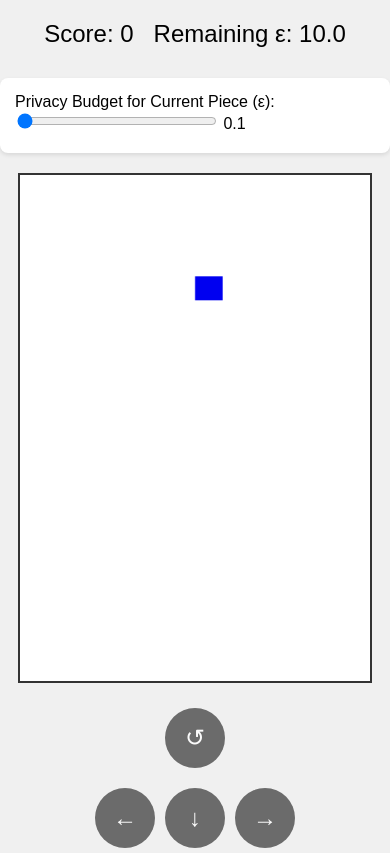
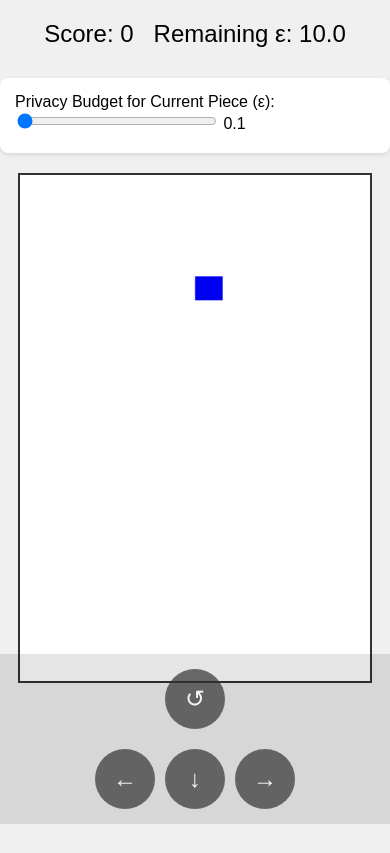
Before and after one commit to AmanPriyanshu/Differentially-Private-Tetris, a plain HTML site: page index.html in a window 390 px wide. Drawn offline with nearby package versions, Linux system fonts and the light colour scheme.

Commit message:
mobile ui

```diff
--- a/index.html
+++ b/index.html
@@ -78,12 +78,20 @@
                 display: flex;
                 flex-direction: column;
                 align-items: center;
+                position: fixed;
+                bottom: 20px;
+                left: 0;
+                right: 0;
+                background: rgba(0, 0, 0, 0.1);
+                padding: 10px;
+                z-index: 1000;
             }
             .controls {
                 display: none;
             }
             canvas {
                 max-height: 60vh;
+                margin-bottom: 160px;
             }
         }
     </style>
```
